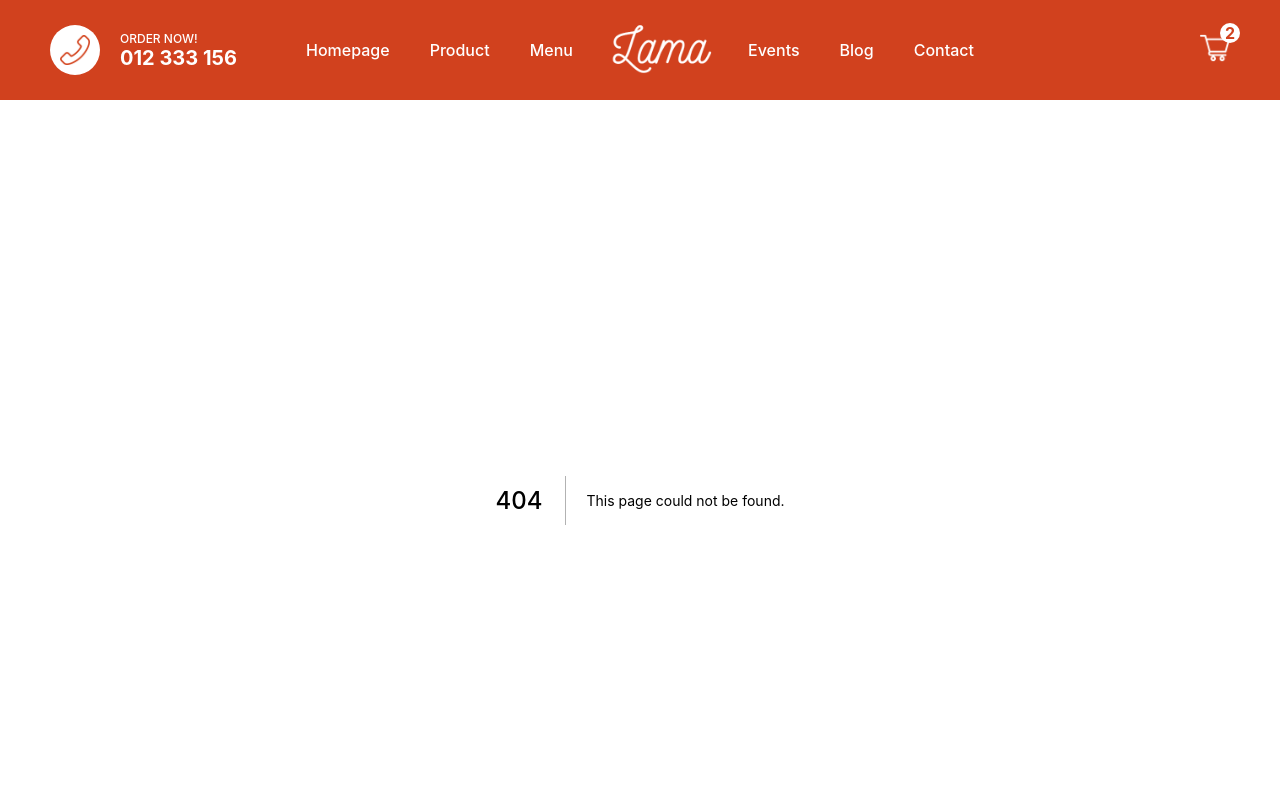
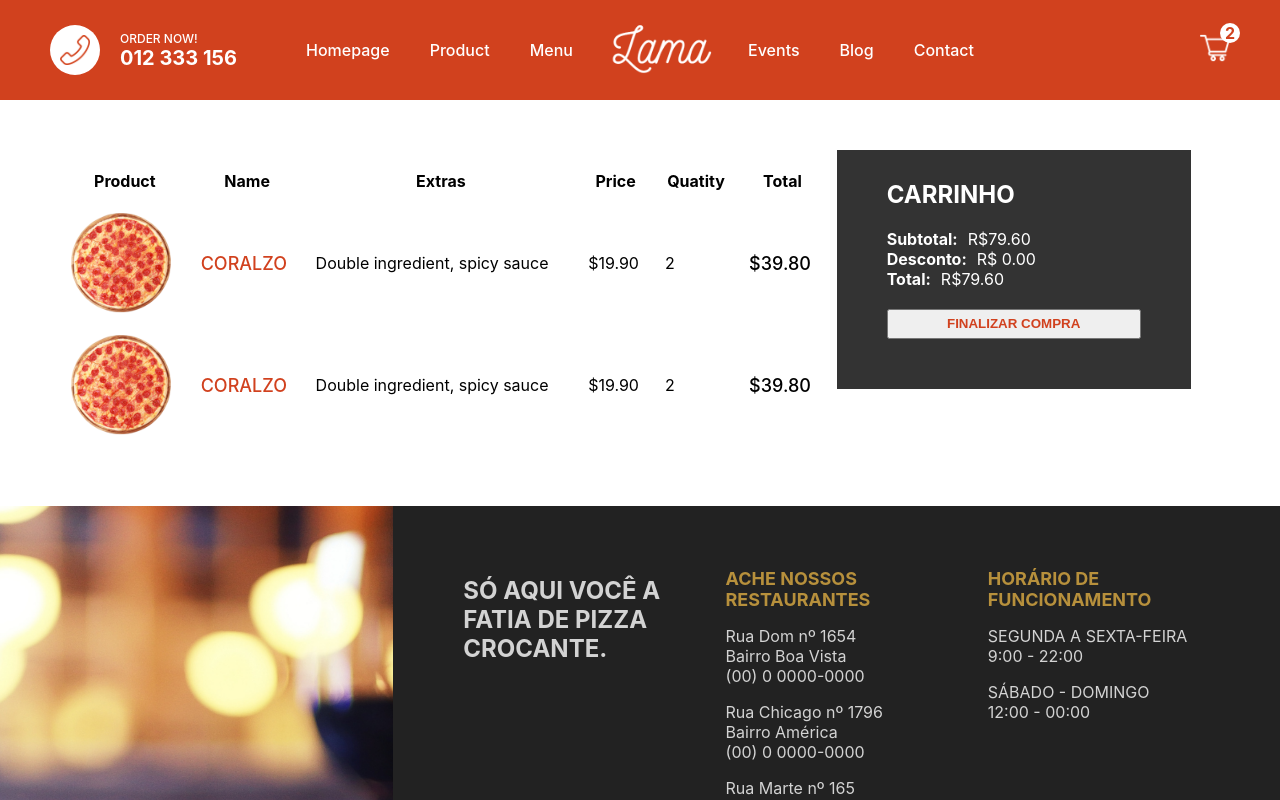
Before and after one commit to AnaSousa314/Pizza-Ecommerce, a Next.js app: page /cart in a window 1280 px wide. Before the commit this address had no page. Shown: the top 800 px of the page. Built offline with nearby package versions, Linux system fonts and the light colour scheme.

Commit message:
feat: create Shopping Cart Design component

```diff
--- /dev/null
+++ b/pages/cart.jsx
@@ -0,0 +1,85 @@
+import Image from "next/image";
+import React from "react";
+import styles from "../styles/Cart.module.css";
+const Cart = () => {
+  return (
+    <div className={styles.container}>
+      <div className={styles.left}>
+        <table className={styles.table}>
+          <tr className={styles.tr}>
+            <th>Product</th>
+            <th>Name</th>
+            <th>Extras</th>
+            <th>Price</th>
+            <th>Quatity</th>
+            <th>Total</th>
+          </tr>
+          <tr>
+            <td>
+              <div className={styles.imgContainer}>
+                <Image src="/img/pizza.png" alt="" layout="fill" objectFit="cover"/>
+              </div>
+            </td>
+            <td>
+              <span className={styles.name}>CORALZO</span>
+            </td>
+            <td>
+              <span className={styles.extras}>Double ingredient, spicy sauce</span>
+            </td>
+            <td>
+              <span className={styles.price}>$19.90</span>
+            </td>
+            <td>
+              <span className={styles.quantity}>2</span>
+            </td>
+            <td>
+              <span className={styles.total}>$39.80</span>
+            </td>
+          </tr>
+
+          <tr>
+            <td>
+              <div className={styles.imgContainer}>
+                <Image src="/img/pizza.png" alt="" layout="fill" objectFit="cover"/>
+              </div>
+            </td>
+            <td>
+              <span className={styles.name}>CORALZO</span>
+            </td>
+            <td>
+              <span className={styles.extras}>Double ingredient, spicy sauce</span>
+            </td>
+            <td>
+              <span className={styles.price}>$19.90</span>
+            </td>
+            <td>
+              <span className={styles.quantity}>2</span>
+            </td>
+            <td>
+              <span className={styles.total}>$39.80</span>
+            </td>
+          </tr>
+
+        </table>
+      </div>
+      <div className={styles.right}>
+        <div className={styles.wrapper}>
+          <h2 className={styles.title}>CARRINHO</h2>
+          <div className={styles.totalText}>
+            <b className={styles.totalTextTitle}>Subtotal:</b>R$79.60
+          </div>
+          <div className={styles.totalText}>
+            <b className={styles.totalTextTitle}>Desconto:</b>R$ 0.00
+          </div>
+          <div className={styles.totalText}>
+            <b className={styles.totalTextTitle}>Total:</b>R$79.60
+          </div>
+
+          <button className={styles.button}>FINALIZAR COMPRA</button>
+        </div>
+      </div>
+    </div>
+  );
+};
+
+export default Cart;
--- /dev/null
+++ b/styles/Cart.module.css
@@ -0,0 +1,58 @@
+.container{
+  padding: 50px;
+  display: flex;
+}
+
+.left{
+  flex: 2;
+}
+
+.right{
+  flex: 1;
+}
+
+.imgContainer{
+  width: 100px;
+  height: 100px;
+  position: relative;
+}
+
+.table{
+  width: 100%;
+  border-spacing: 20px;
+}
+
+.name{
+  font-weight: 500;
+  color: #d1411e;
+  font-size: 18px;
+}
+
+.total{
+  font-weight: 500;
+  font-size: 18px;
+}
+
+.wrapper{
+  width: 90%;
+  max-height: 300px;
+  background-color: #333;
+  padding: 50px;
+  padding-top: 10px;
+  display: flex;
+  flex-direction: column;
+  justify-content: space-between;
+  color: #fff;
+}
+
+.totalTextTitle{
+  margin-right: 10px;
+}
+
+.button{
+  height: 30px;
+  color: #d1411e;
+  font-weight: bold;
+  cursor: pointer;
+  margin-top: 20px;
+}
```
Also changed, not shown: 1 other file (tests, documents, lock files or other folders).
